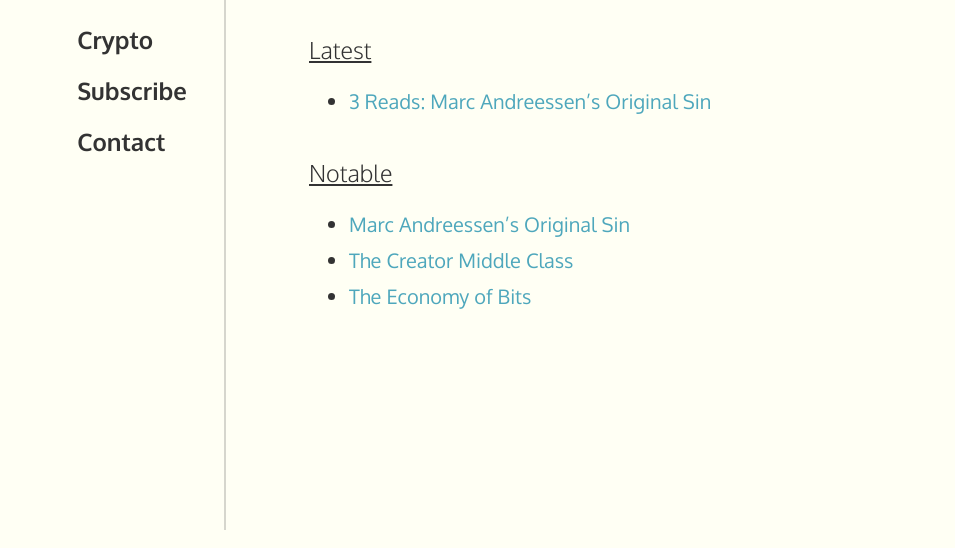
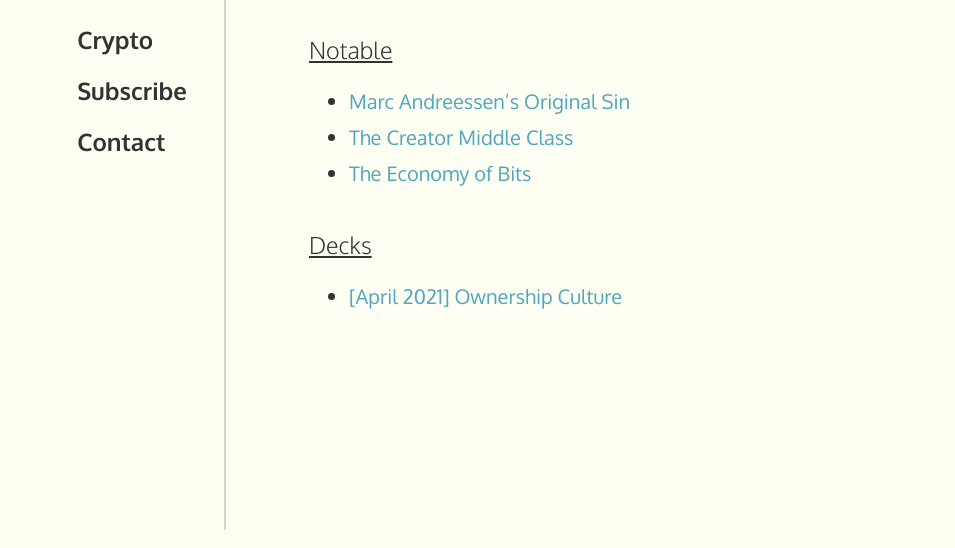
Before and after one commit to nputnam-hu/e-conomy-web, a Gatsby site: page / in a window 1280 px wide. Shown: the part 252-800 px from the top of the page, without its empty margins (160-1115 px from the left). Built offline with nearby package versions, Linux system fonts and the light colour scheme; Gatsby itself is replaced by a stand-in of ours; a web font is replaced by a local one.

Commit message:
Update index.js

```diff
--- a/src/pages/index.js
+++ b/src/pages/index.js
@@ -22,14 +22,6 @@
           </p>
           <div style={{ height: 15 }} />
           <div className={styles.articleSection}>
-            <h3>Latest</h3>
-            <ul>
-              <li>
-                <Link to="/3-reads-marc-andreessens-original-sin">3 Reads: Marc Andreessen’s Original Sin</Link>
-              </li>
-            </ul>
-          </div>
-          <div className={styles.articleSection}>
             <h3>Notable</h3>
             <ul>
               <li>
@@ -44,6 +36,14 @@
               </li>
               <li>
                 <Link to="/the-economy-of-bits">The Economy of Bits</Link>
+              </li>
+            </ul>
+          </div>
+          <div className={styles.articleSection}>
+            <h3>Decks</h3>
+            <ul>
+              <li>
+                <Link to="/OwnershipCulture.pdf">[April 2021] Ownership Culture</Link>
               </li>
             </ul>
           </div>
```
